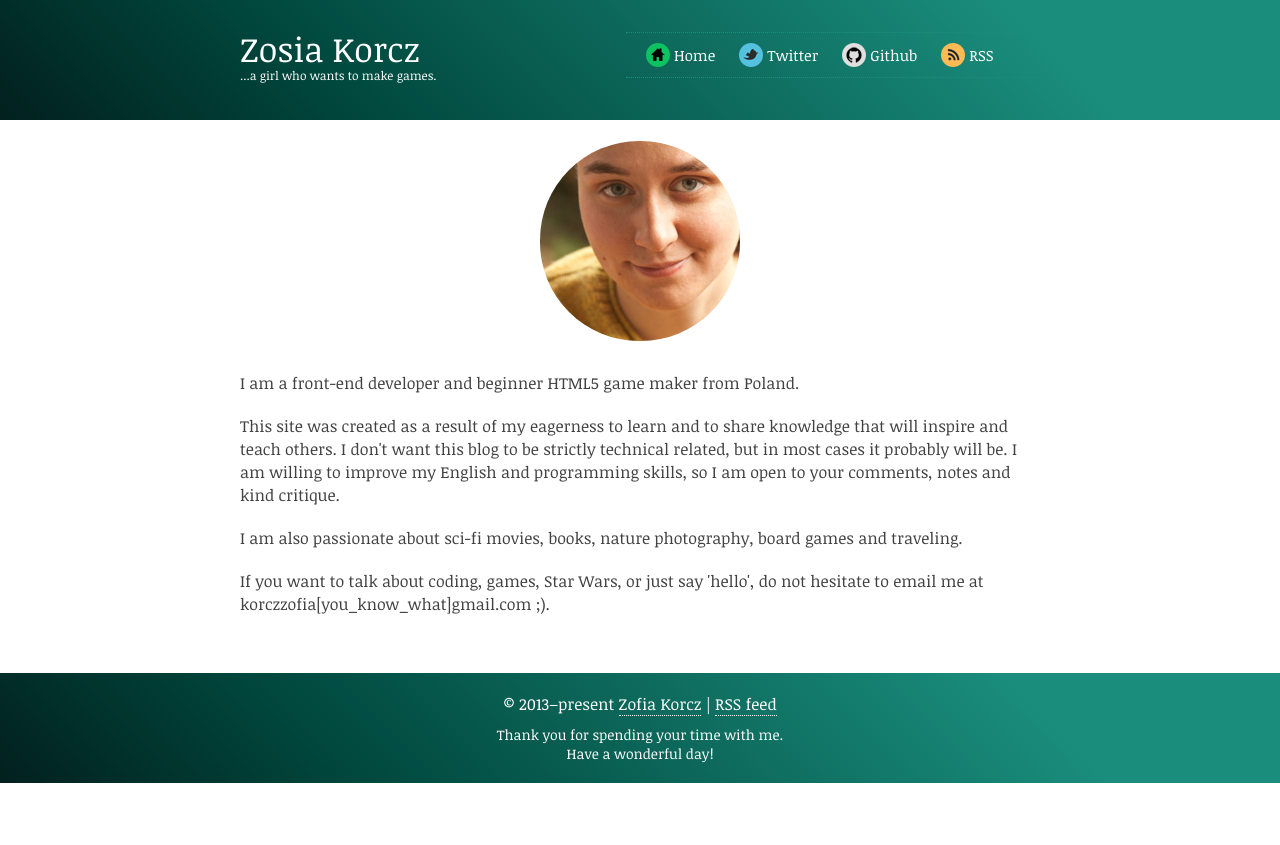
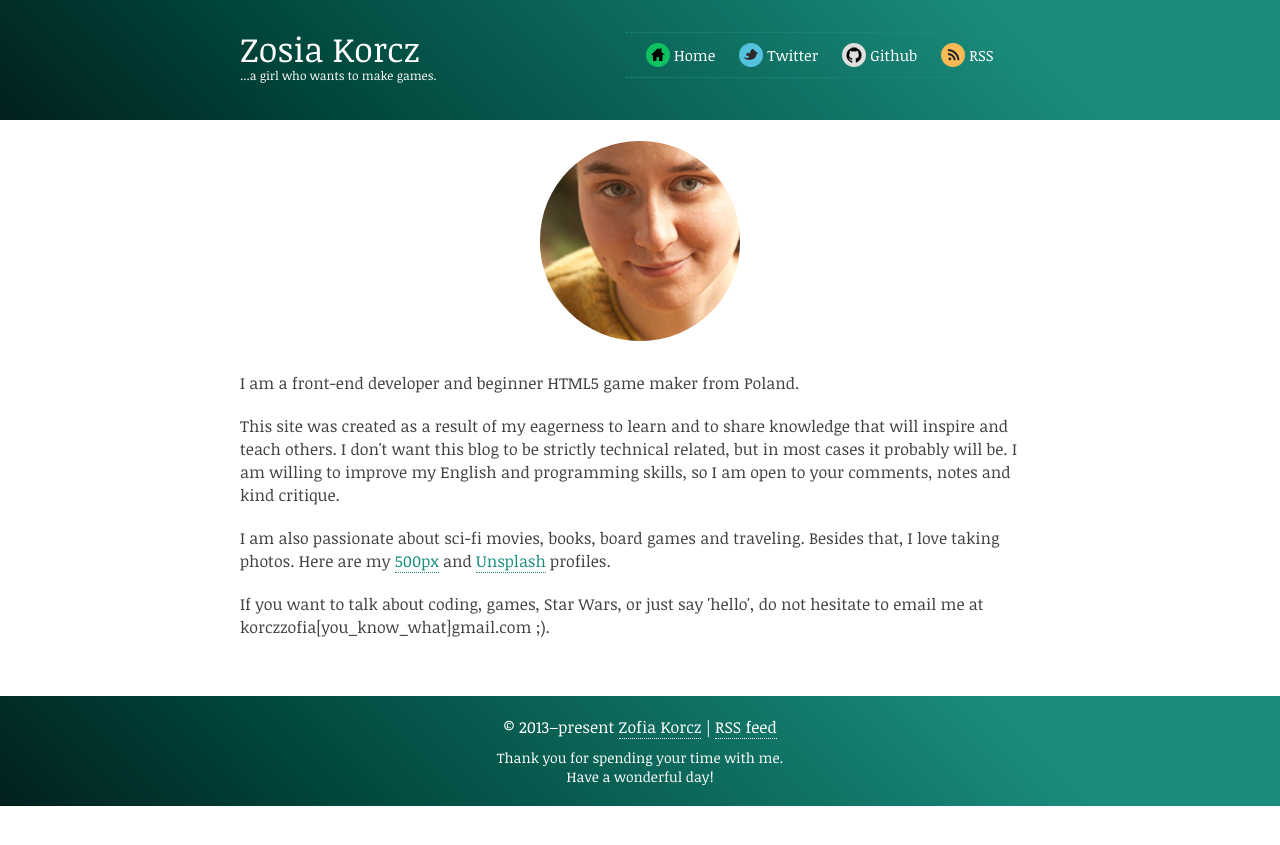
Before and after one commit to Calanthe/Calanthe.github.io, a Jekyll site: the page built from about.html, in a window 1280 px wide. Shown: the top 845 px of the page. Built offline with Jekyll 4.4.1, drawn with Linux system fonts in a browser that asks for light colours.

Commit message:
about page updated

```diff
--- a/about.html
+++ b/about.html
@@ -8,7 +8,8 @@ title: Zofia Korcz - about me
 <p>This site was created as a result of my eagerness to learn and to share knowledge that will inspire and teach others. I don't want this blog to be strictly technical related, but in most cases it probably will be. I am willing to improve my English and programming skills, so I am open to your comments, notes and kind critique.
 </p>
 <p>
-I am also passionate about sci-fi movies, books, nature photography, board games and traveling.
+I am also passionate about sci-fi movies, books, board games and traveling.
+Besides that, I love taking photos. Here are my <a href="https://500px.com/korczzofia">500px</a> and <a href="https://unsplash.com/@calanthe">Unsplash</a> profiles.
 </p>
 <p class="no-margin">
 If you want to talk about coding, games, Star Wars, or just say 'hello', do not hesitate to email me at korczzofia[you_know_what]gmail.com ;).
```
